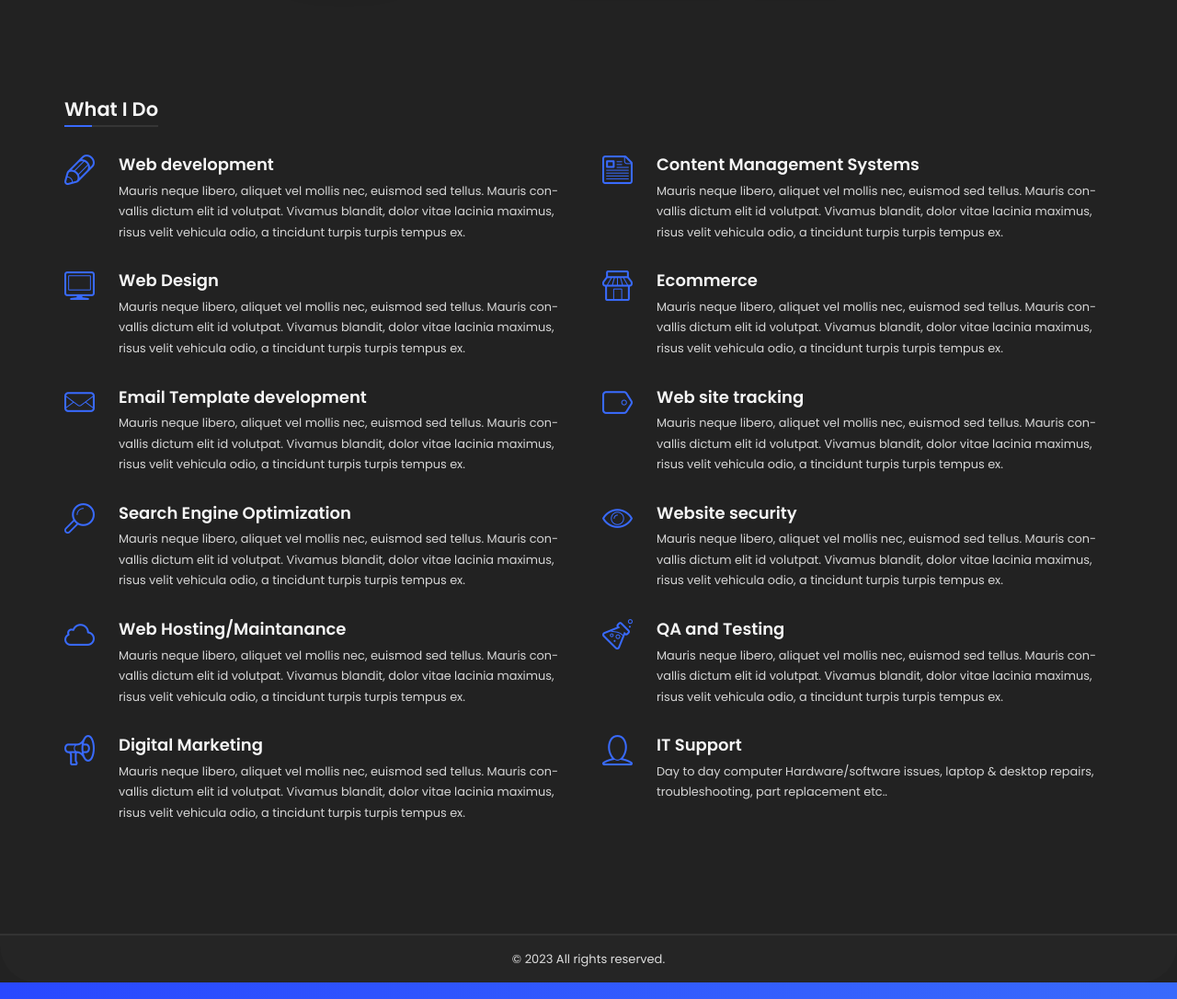
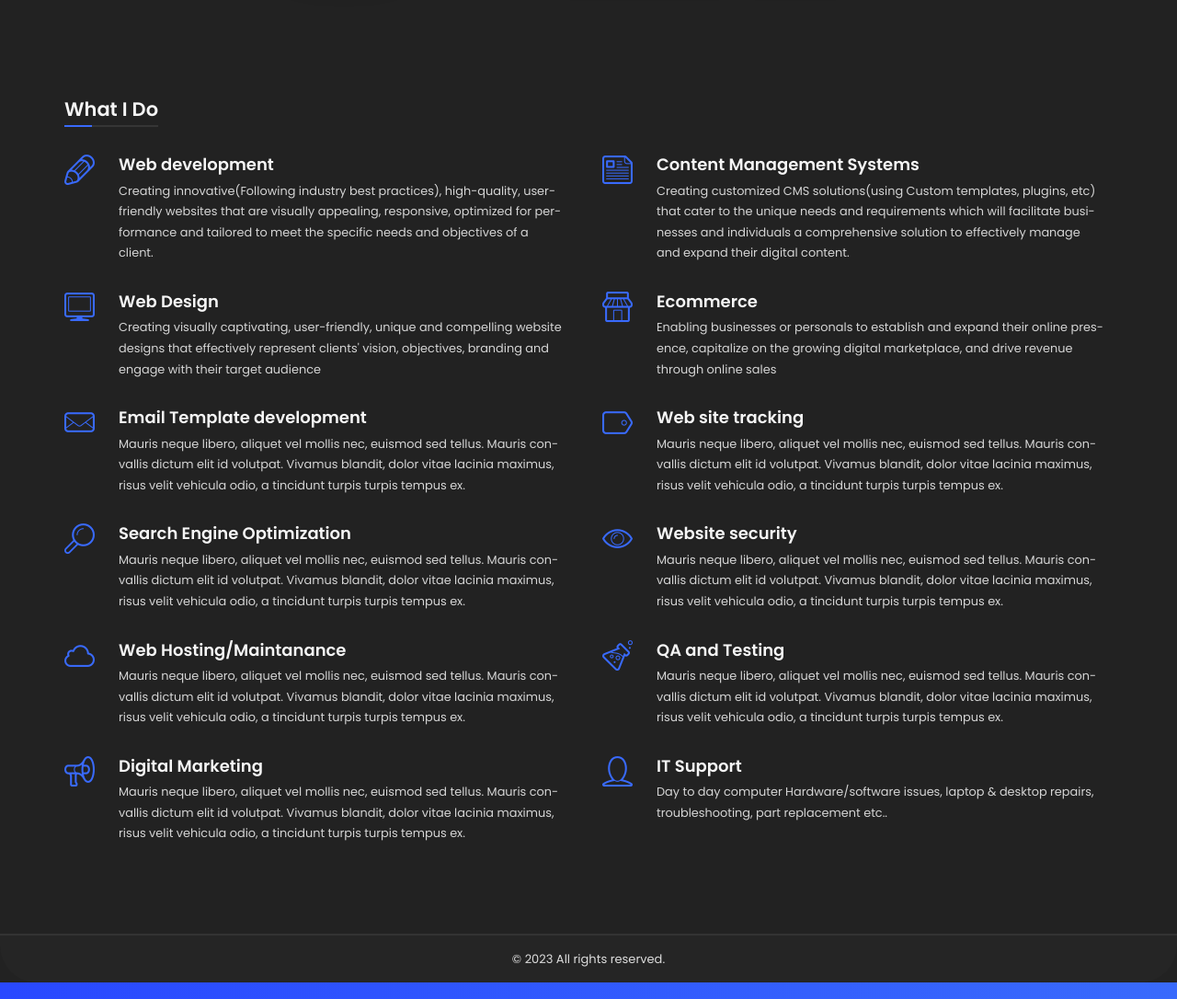
Before and after one commit to amilaanushka/anushka, a PHP site: page / in a window 1280 px wide. Shown: the part 577-1663 px from the top of the page at 92% size. Run offline with PHP 8.4, Linux system fonts and the light colour scheme; some libraries are stand-ins or nearby versions.

Commit message:
services

```diff
--- a/index.php
+++ b/index.php
@@ -74,9 +74,8 @@
 
                       <div class="ci-text">
                         <h4>Web development</h4>
-                        <p>Mauris neque libero, aliquet vel mollis nec, euismod sed tellus. Mauris convallis dictum elit
-                          id volutpat. Vivamus blandit, dolor vitae lacinia maximus, risus velit vehicula odio, a
-                          tincidunt turpis turpis tempus ex.</p>
+                        <p>Creating innovative(Following industry best practices), high-quality, user-friendly websites that are visually appealing, responsive, optimized for performance and tailored to meet the specific needs and objectives of a client.
+                           </p>
                       </div>
                     </div>
 
@@ -87,9 +86,7 @@
 
                       <div class="ci-text">
                         <h4>Web Design</h4>
-                        <p>Mauris neque libero, aliquet vel mollis nec, euismod sed tellus. Mauris convallis dictum elit
-                          id volutpat. Vivamus blandit, dolor vitae lacinia maximus, risus velit vehicula odio, a
-                          tincidunt turpis turpis tempus ex.</p>
+                        <p>Creating visually captivating, user-friendly, unique and compelling website designs that effectively represent clients' vision, objectives, branding and engage with their target audience</p>
                       </div>
                     </div>
                   </div>
@@ -105,9 +102,7 @@
 
                       <div class="ci-text">
                         <h4>Content Management Systems</h4>
-                        <p>Mauris neque libero, aliquet vel mollis nec, euismod sed tellus. Mauris convallis dictum elit
-                          id volutpat. Vivamus blandit, dolor vitae lacinia maximus, risus velit vehicula odio, a
-                          tincidunt turpis turpis tempus ex.</p>
+                        <p>Creating customized CMS solutions(using Custom templates, plugins, etc) that cater to the unique needs and requirements which will facilitate businesses and individuals a comprehensive solution to effectively manage and expand their digital content.</p>
                       </div>
                     </div>
 
@@ -118,9 +113,7 @@
 
                       <div class="ci-text">
                         <h4>Ecommerce</h4>
-                        <p>Mauris neque libero, aliquet vel mollis nec, euismod sed tellus. Mauris convallis dictum elit
-                          id volutpat. Vivamus blandit, dolor vitae lacinia maximus, risus velit vehicula odio, a
-                          tincidunt turpis turpis tempus ex.</p>
+                        <p>Enabling businesses or personals to establish and expand their online presence, capitalize on the growing digital marketplace, and drive revenue through online sales</p>
                       </div>
                     </div>
                   </div>
```
